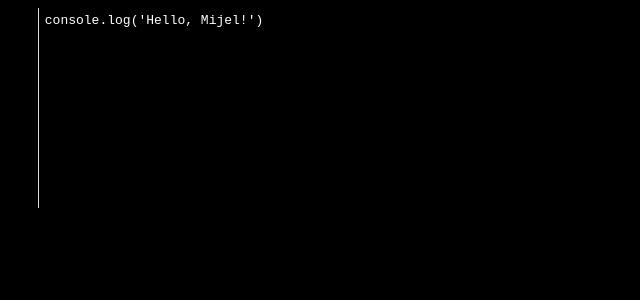
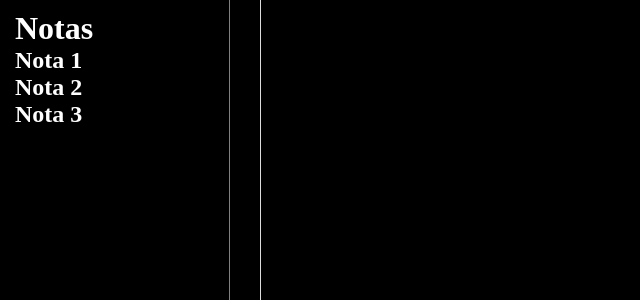
Before and after one commit to mijel861999/web-markdown-editor, a React (Vite) app: page / in a window 1280 px wide. Shown: the top 300 px of the page, without its empty margins (0-640 px from the left). Built offline with nearby package versions, Linux system fonts and the light colour scheme.

Commit message:
feat: agregando menu

```diff
--- a/package.json
+++ b/package.json
@@ -14,6 +14,7 @@
     "@uiw/react-codemirror": "^4.12.1",
     "react": "^18.2.0",
     "react-dom": "^18.2.0",
+    "react-router-dom": "^6.4.1",
     "sass": "^1.54.8"
   },
   "author": "Mijel861999 <mijel.dev@gmail.com>",
--- a/src/App.jsx
+++ b/src/App.jsx
@@ -1,15 +1,16 @@
-import React from "react";
+import React, { useState } from "react";
 import { createTheme } from "@uiw/codemirror-themes";
 import "./styles/app.scss";
 import CodeMirror from "@uiw/react-codemirror";
-import { tags as t } from '@lezer/highlight'
+import { tags as t } from "@lezer/highlight";
+import Menu from "./components/Menu/Menu";
 
 const myTheme = createTheme({
   theme: "light",
   settings: {
     background: "#000000",
     foreground: "#FFFFFF",
-    caret: "#000000",
+    caret: "white",
     selection: "#036dd626",
     selectionMatch: "#036dd626",
     lineHighlight: "#000000",
@@ -39,12 +40,36 @@ function App() {
     console.log("value: ", value);
   }, []);
 
+  const [notes, setNotes] = useState([
+    {
+      id: 1,
+      title: "Nota 1",
+      note: "Hola, esta es una nota",
+    },
+    {
+      id: 2,
+      title: "Nota 2",
+      note: "Hola, esta es una nota2",
+    },
+    {
+      id: 3,
+      title: "Nota 3",
+      note: "Hola, esta es una nota3",
+    },
+  ]);
+
+  const [currentNote, setCurrentNote] = useState({
+    note: ''
+  });
+
   return (
     <div className="App">
+      <Menu notes={notes} setCurrentNote={setCurrentNote} />
       <CodeMirror
-        value="console.log('Hello, Mijel!')"
-        height="200px"
-				theme={myTheme}
+        value={currentNote.note}
+        height="100vh"
+        width="100%"
+        theme={myTheme}
         onChange={onChange}
       />
     </div>
--- /dev/null
+++ b/src/components/Menu/Menu.jsx
@@ -0,0 +1,15 @@
+import React from "react";
+import "./menu.scss";
+
+function Menu({ notes, setCurrentNote }) {
+  return (
+    <div className="menu">
+      <h1>Notas</h1>
+      {notes.map((note) => (
+        <h2 onClick={() => setCurrentNote(note)}>{note.title}</h2>
+      ))}
+    </div>
+  );
+}
+
+export default Menu;
--- /dev/null
+++ b/src/components/Menu/menu.scss
@@ -0,0 +1,10 @@
+.menu {
+  padding: 10px 15px;
+  width: 230px;
+  height: 100vh;
+  border-right: 0.5px solid grey;
+
+  h2 {
+    cursor: pointer;
+  }
+}
--- a/src/styles/app.scss
+++ b/src/styles/app.scss
@@ -1,7 +1,17 @@
 $background: black;
 $text: white;
+
+* {
+	padding: 0;
+	margin: 0;
+	box-sizing: border-box;
+}
 
 body {
 	background-color: $background;
 	color: $text;
 }
+
+.App {
+	display: flex;
+}
```
Also changed, not shown: 2 other files (tests, documents, lock files or other folders).
